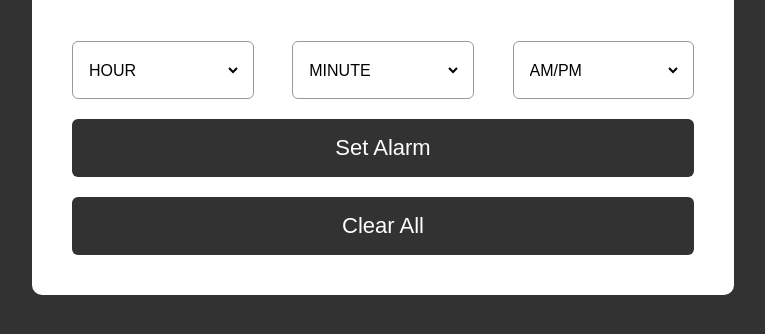
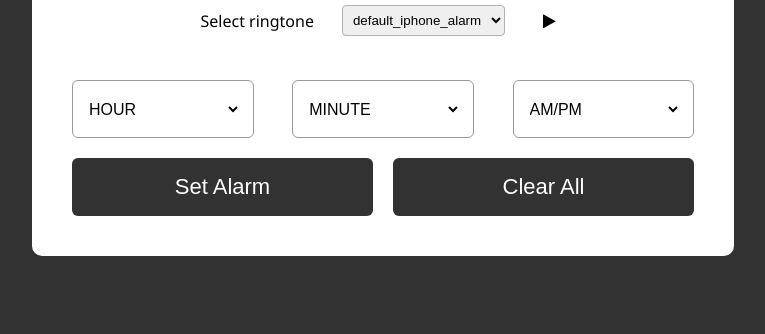
Before and after one commit to vishal400/alarm_clock, a plain HTML site: page index.html in a window 1280 px wide. Shown: the part 396-730 px from the top of the page, without its empty margins (257-1022 px from the left). Drawn offline with Linux system fonts and the light colour scheme.

Commit message:
fixed ui

```diff
--- a/index.html
+++ b/index.html
@@ -67,8 +67,10 @@
                     </select>
                 </div>
             </div>
-            <button id="set alarm">Set Alarm</button>
-            <button id="stop" onclick="clearAllAlarm()">Clear All</button>
+            <div class="button-container">
+                <button id="set alarm">Set Alarm</button>
+                <button id="stop" onclick="clearAllAlarm()">Clear All</button>
+            </div>
         </div>
         <script src="script.js"></script>
     </body>
--- a/script.js
+++ b/script.js
@@ -81,7 +81,6 @@ setInterval(() => {
             ringtone.loop = true;
         }
     }else{
-        console.log("pausing");
         ringtone.pause();
         playing = false;
     }
@@ -129,7 +128,6 @@ function removeAlarm(item) {
     let timeToRemove = item.parentNode.children[0].innerText;
     alarmListElement.removeChild(listItem);
     listOfAlarms.splice(listOfAlarms.lastIndexOf(timeToRemove), 1);
-    console.log(listOfAlarms);
 }
 
 //play ringtone, this function handles playing and pausing the ringtone when user clicks on play button
--- a/style.css
+++ b/style.css
@@ -102,6 +102,7 @@ i{
 
 .alarm-li-item i {
     cursor: pointer;
+    color: rgb(193, 0, 0);
 }
 
 .ringtone-container {
@@ -117,7 +118,7 @@ i{
     margin: 12px;
 }
 
-.ringtone-container i:hover {
+.ringtone-container i {
     cursor: pointer;
 }
 
@@ -125,3 +126,10 @@ i{
     color: white;
     background-color: #323232;
 }
+
+.button-container {
+    display: flex;
+    justify-content: space-between;
+    width: 100%;
+    gap: 20px;
+}
```
